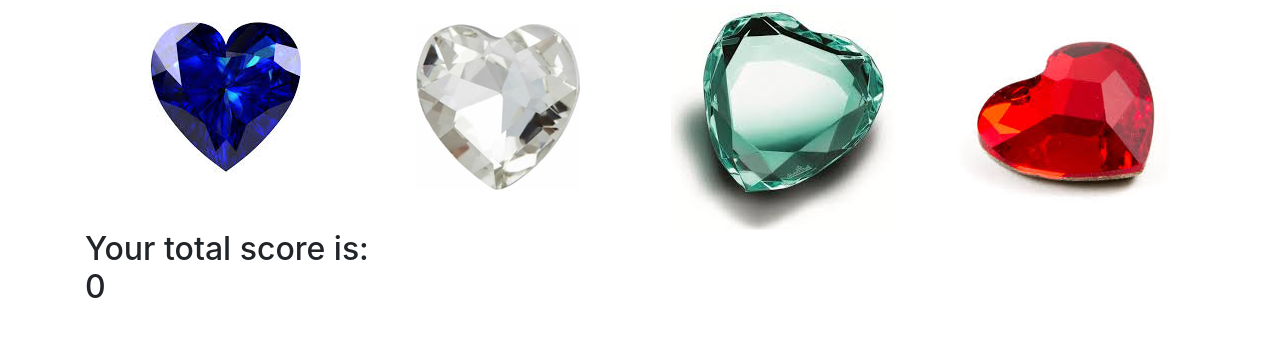
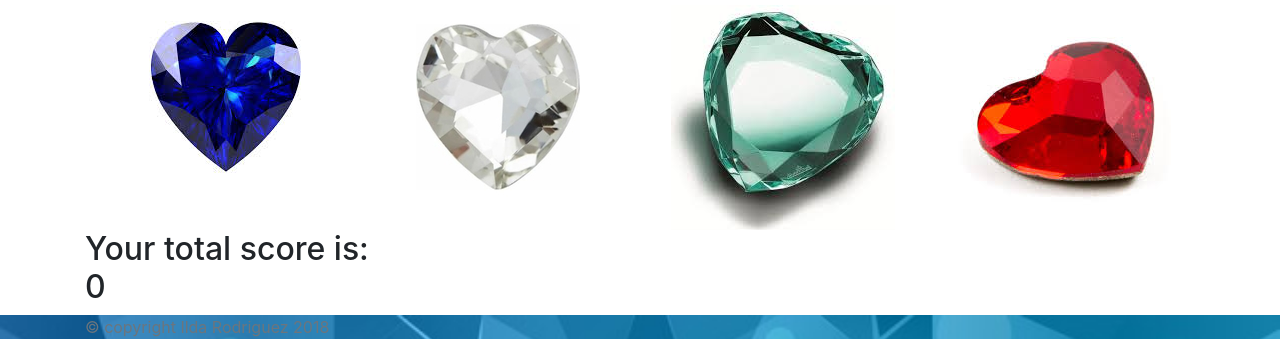
Before and after one commit to Rodriguez32/unit-4-game, a plain HTML site: page index.html in a window 1280 px wide. Shown: the part 608-947 px from the top of the page. Before the commit the page ends 923 px from the top, so only its background shows below. Drawn offline with nearby package versions, Linux system fonts and the light colour scheme.

Commit message:
added Readme and html

```diff
--- a/assets/css/style.css
+++ b/assets/css/style.css
@@ -8,3 +8,10 @@
 .instructions {
     text-align: center;
 }
+
+
+/* could not get footer to show on my screen */
+.footer {
+    background-image: url("../images/background.jpg");
+    background-size: cover;
+}
--- a/index.html
+++ b/index.html
@@ -61,10 +61,17 @@
 
         <div class="row">
             <div class="col-sm-12">
-                <h2>Your total score is: <div id="totalScore"></div> </h2>
+                <h2>Your total score is:<div id="totalScore"></div> </h2>
             </div>
         </div>
     </div>
+
+    <footer class="footer">
+        <div class="container">
+            <span class="text-muted">&copy; copyright Ilda Rodriguez 2018</span>
+        </div>
+    </footer>
+
 </body>
 <script src="assets/javascript/game.js"></script>
 
```
Also changed, not shown: 1 other file.
